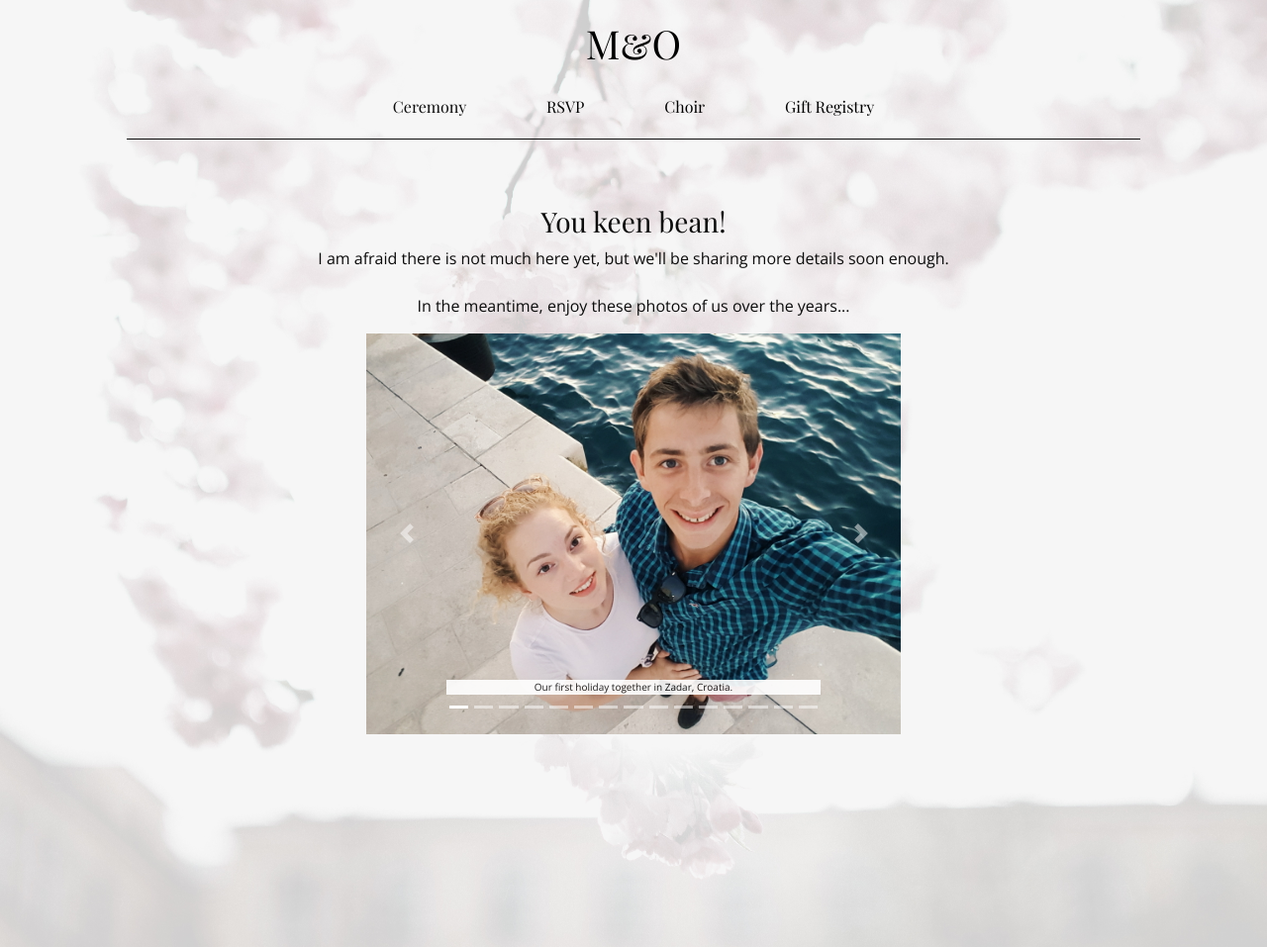
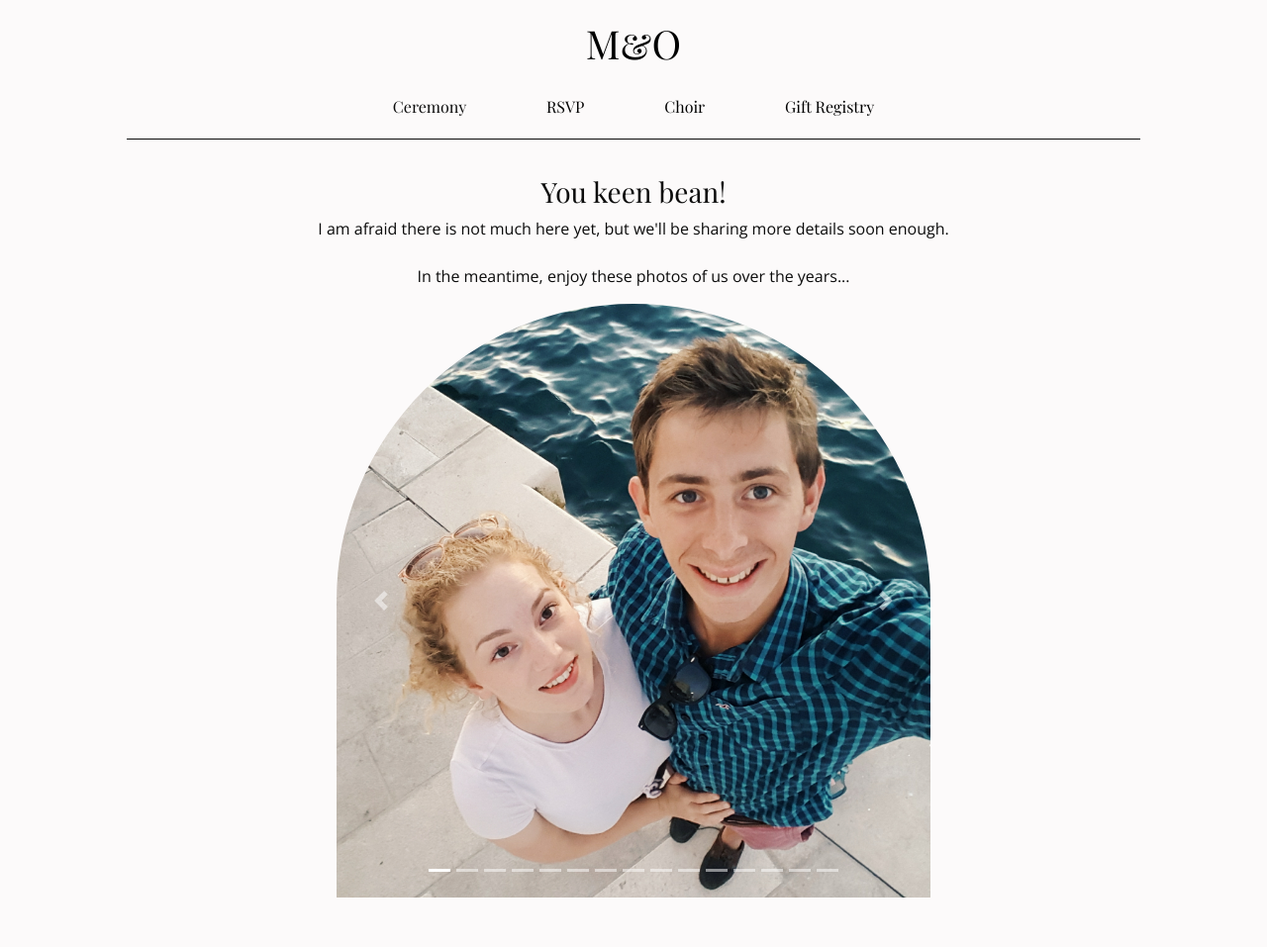
Before and after one commit to Maggie-and-Ollie-Wedding/wedding-website, a Flask app: page /watchthisspace in a window 1280 px wide. Shown: the whole page at 99% size. Run offline with Flask 2, Linux system fonts and the light colour scheme; some libraries are stand-ins or nearby versions.

Commit message:
carousel and background

```diff
--- a/static/css/stylesheet.css
+++ b/static/css/stylesheet.css
@@ -2,6 +2,7 @@
 :root {
     --main-dark-colour: rgb(12, 12, 12);
     --soft-dark-colour: rgb(46, 44, 44);
+    --soft-background-colour: rgb(252, 250, 250);
   }
   .header-and-nav {
     position: fixed;
@@ -24,10 +25,11 @@
     background-position: center;
     background-repeat: no-repeat;
     width: 100vw;
-    background-image: url("../images/pexels-viktor-mogilat-3977183.jpg");
+    background-color: var(--soft-background-colour);
+    /* background-image: url("../images/pexels-viktor-mogilat-3977183.jpg"); */
     /* Photo by Viktor Mogilat : https://www.pexels.com/photo/pink-cherry-blossom-3977183/ */
     position: absolute;
-    overflow:hidden;
+    overflow: hidden;
 }
 
 #page-content {
@@ -37,7 +39,7 @@
     left: 0;
     right: 0;
     bottom: 0;
-    padding-top: 50px;
+    padding-top: 20px;
     padding-bottom: 50px;
     padding-left: 100px;
     padding-right: 100px;
@@ -89,17 +91,28 @@ nav {
 }
 
 .carousel-display {
-    height: auto;
-    width: 50%;
+    height: 600px;
+    width: 600px;
+    /* box-shadow: 2px 2px 4px var(--soft-dark-colour); */
+    border-radius: 300px 300px 0px 0px;
+}
+
+.square {
+    height: 600px;
+    width: 600px;
+    object-fit: cover;
+    border-radius: 300px 300px 0px 0px;
 }
 
 .carousel-caption {
-    background-color: white;
-    opacity: 90%;
+    visibility: hidden;
+    background-color: var(--soft-background-colour);
+    opacity: 100%;
     padding-top: 0px;
     padding-bottom: 0px;
     height: 15px;
-    bottom: 40px;
+    /* bottom: 40px; */
+    top: 0px;
     font-size: x-small;
 }
 ul{
@@ -200,8 +213,15 @@ li {
 }
 
 .carousel-display {
-    height: auto;
-    width: 90%;
+    height: 300px;
+    width: 300px;
+    border-radius: 150px 150px 0px 0px;
+}
+
+.square {
+    height: 300px;
+    width: 300px;
+    border-radius: 150px 150px 0px 0px;
 }
 
   }
--- a/templates/placeholder.html
+++ b/templates/placeholder.html
@@ -67,94 +67,94 @@
         </ol>
         <div class="carousel-inner">
           <div class="carousel-item active">
-            <img class="d-block w-100" src="../static/images/zadarable.JPG" alt="Zadar">
+            <img class="d-block w-100 square" src="../static/images/zadarable.JPG" alt="Zadar">
             <div class="carousel-caption d-none d-md-block">
               <p>Our first holiday together in Zadar, Croatia.</p>
             </div>
           </div>
           <div class="carousel-item">
-            <img class="d-block w-100" src="../static/images/IMG_1531 (1).JPG" alt="Snow">
+            <img class="d-block w-100 square" src="../static/images/IMG_1531 (1).JPG" alt="Snow">
             <div class="carousel-caption d-none d-md-block">
               <p>The day after Ollie proposed!</p>
             </div>
           </div>
           <div class="carousel-item">
-            <img class="d-block w-100" src="../static/images/edd80088-7b88-42b1-88cf-6b1c11a2407d.JPG" alt="Leila">
+            <img class="d-block w-100 square" src="../static/images/edd80088-7b88-42b1-88cf-6b1c11a2407d.JPG" alt="Leila">
             <div class="carousel-caption d-none d-md-block">
               <p>Dog walks with Leila.</p>
             </div>
           </div>
           <div class="carousel-item">
-            <img class="d-block w-100" src="../static/images/16252180_1406401712727874_4595870805118186840_o (1).JPG" alt="ESO">
+            <img class="d-block w-100 square" src="../static/images/16252180_1406401712727874_4595870805118186840_o (1).JPG" alt="ESO">
             <div class="carousel-caption d-none d-md-block">
               <p>Two years in, at a university ball!</p>
             </div>
           </div>
 
           <div class="carousel-item">
-            <img class="d-block w-100" src="../static/images/16299736_1406370176064361_1995352274273630325_o.JPG" alt="ESO">
+            <img class="d-block w-100 square" src="../static/images/16299736_1406370176064361_1995352274273630325_o.JPG" alt="ESO">
             <div class="carousel-caption d-none d-md-block">
               <p>Get you a man who looks at you like this.</p>
             </div>
           </div>
 
           <div class="carousel-item">
-            <img class="d-block w-100" src="../static/images/IMG_1915.JPG" alt="ESO">
+            <img class="d-block w-100 square" src="../static/images/IMG_1915.JPG" alt="ESO">
             <div class="carousel-caption d-none d-md-block">
               <p>Doing what we do best - boogying.</p>
             </div>
           </div>
           <div class="carousel-item">
-            <img class="d-block w-100" src="../static/images/635E963F-8FDB-48F2-B950-9B568ADEFD35.JPG" alt="ESO">
+            <img class="d-block w-100 square" src="../static/images/635E963F-8FDB-48F2-B950-9B568ADEFD35.JPG" alt="ESO">
             <div class="carousel-caption d-none d-md-block">
               <p>Drinks with friends after a concert - as always.</p>
             </div>
           </div>
           <div class="carousel-item">
-            <img class="d-block w-100" src="../static/images/IMG_1951.JPG" alt="ESO">
+            <img class="d-block w-100 square" src="../static/images/IMG_1951.JPG" alt="ESO">
             <div class="carousel-caption d-none d-md-block">
               <p>Shameless millennial nerds at Harry Potter world.</p>
             </div>
           </div>
           <div class="carousel-item">
-            <img class="d-block w-100" src="../static/images/IMG_1956.JPG" alt="ESO">
+            <img class="d-block w-100 square" src="../static/images/IMG_1956.JPG" alt="ESO">
             <div class="carousel-caption d-none d-md-block">
               <p>On the beach in Nice, on our last choir tour together.</p>
             </div>
           </div>
           <div class="carousel-item">
-            <img class="d-block w-100" src="../static/images/IMG_1959.JPG" alt="ESO">
+            <img class="d-block w-100 square" src="../static/images/IMG_1959.JPG" alt="ESO">
             <div class="carousel-caption d-none d-md-block">
               <p>More post-concert partying.</p>
             </div>
           </div>
           <div class="carousel-item">
-            <img class="d-block w-100" src="../static/images/IMG_1961.JPG" alt="ESO">
+            <img class="d-block w-100 square" src="../static/images/IMG_1961.JPG" alt="ESO">
             <div class="carousel-caption d-none d-md-block">
               <p>On holiday with the Normans in Turkey.</p>
             </div>
           </div>
           <div class="carousel-item">
-            <img class="d-block w-100" src="../static/images/IMG_1966.JPG" alt="ESO">
+            <img class="d-block w-100 square" src="../static/images/IMG_1966.JPG" alt="ESO">
             <div class="carousel-caption d-none d-md-block">
               <p>Fancy dress pub crawl as Winnie the Pooh and Paddington Bear.</p>
             </div>
           </div>
           <div class="carousel-item">
-            <img class="d-block w-100" src="../static/images/IMG_1964.JPG" alt="ESO">
+            <img class="d-block w-100 square" src="../static/images/IMG_1964.JPG" alt="ESO">
             <div class="carousel-caption d-none d-md-block">
               <p>At a choir ceilidh!</p>
             </div>
           </div>
 
           <div class="carousel-item">
-            <img class="d-block w-100" src="../static/images/IMG_1971.JPG" alt="ESO">
+            <img class="d-block w-100 square" src="../static/images/IMG_1971.JPG" alt="ESO">
             <div class="carousel-caption d-none d-md-block">
               <p>On a pirate-themed pub crawl at university.</p>
             </div>
           </div>
           <div class="carousel-item">
-            <img class="d-block w-100" src="../static/images/IMG_1946 (1).JPG" alt="ESO">
+            <img class="d-block w-100 square" src="../static/images/IMG_1946 (1).JPG" alt="ESO">
             <div class="carousel-caption d-none d-md-block">
               <p>After Ollie's Iron Man.</p>
             </div>
```
Also changed, not shown: static/images/IMG_1946 (1).JPG (added), static/images/IMG_1951.jpg (added), static/images/IMG_1956.JPG (added), static/images/IMG_1959.JPG (added), static/images/IMG_1961.JPG (added), static/images/IMG_1964.JPG (added), static/images/IMG_1966.JPG (added), static/images/IMG_1971.JPG (added), 2 other files.
